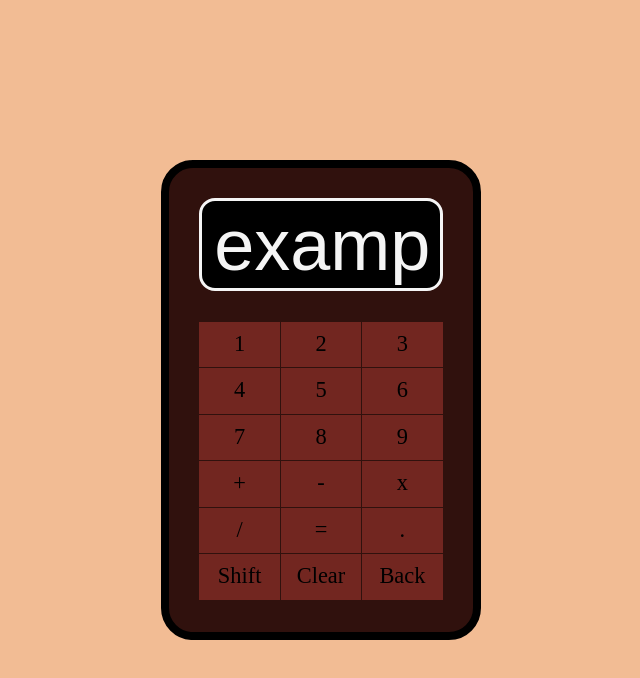
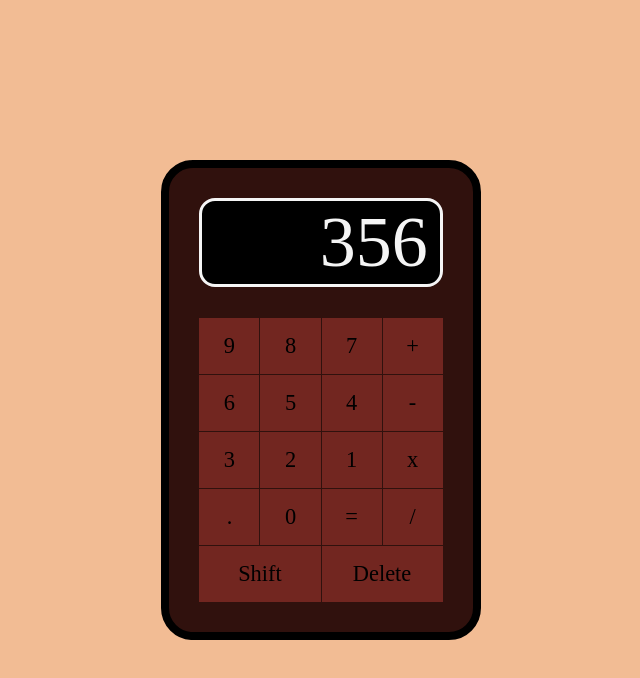
Before and after one commit to andodaryl/SIMPLE-CALCULATOR, a plain HTML site: page index.html in a window 1280 px wide. Shown: the whole page, without its empty margins (319-959 px from the left). Drawn offline with Linux system fonts and the light colour scheme.

Commit message:
updated visuals;

```diff
--- a/index.html
+++ b/index.html
@@ -11,27 +11,27 @@
     <div id="main-container">
       <div id="calculator-body">
         <div id="display-container">
-          <input id="display-content" type="text" value="examplee" />
+          <p id="display-content">356</p>
         </div>
         <div id="controls">
+          <div id="9" class="button">9</div>
+          <div id="8" class="button">8</div>
+          <div id="7" class="button">7</div>
+          <div id="add" class="button operator">+</div>
+          <div id="6" class="button">6</div>
+          <div id="5" class="button">5</div>
+          <div id="4" class="button">4</div>
+          <div id="subtract" class="button operator">-</div>
+          <div id="3" class="button">3</div>
+          <div id="2" class="button">2</div>
           <div id="1" class="button">1</div>
-          <div id="2" class="button">2</div>
-          <div id="3" class="button">3</div>
-          <div id="4" class="button">4</div>
-          <div id="5" class="button">5</div>
-          <div id="6" class="button">6</div>
-          <div id="7" class="button">7</div>
-          <div id="8" class="button">8</div>
-          <div id="9" class="button">9</div>
-          <div id="add" class="button operator">+</div>
-          <div id="subtract" class="button operator">-</div>
           <div id="multiply" class="button operator">x</div>
+          <div id="decimal" class="button mechanic">.</div>
+          <div id="0" class="button">0</div>
+          <div id="equals" class="button operator">=</div>
           <div id="divide" class="button operator">/</div>
-          <div id="equals" class="button operator">=</div>
-          <div id="decimal" class="button mechanic">.</div>
           <div id="shift" class="button mechanic">Shift</div>
-          <div id="clear" class="button mechanic disabled">Clear</div>
-          <div id="backspace" class="button mechanic">Back</div>
+          <div id="delete" class="button mechanic delete"></div>
         </div>
       </div>
     </div>
--- a/main.css
+++ b/main.css
@@ -34,7 +34,7 @@ body {
   flex-direction: column;
   margin: 10rem auto;
   width: 20rem;
-  height: 30rem;
+  height: auto;
   background-color: var(--secondary-color);
   border: 0.5rem solid black;
   border-radius: 2rem;
@@ -46,10 +46,11 @@ body {
   z-index: 30;
   margin: 10% auto;
   width: 80%;
-  height: 20%;
+  height: auto;
   border: 0.2rem solid whitesmoke;
   border-radius: 1rem;
   background-color: black;
+  overflow-wrap: break-word;
 }
 #display-content {
   color: whitesmoke;
@@ -58,19 +59,29 @@ body {
   background-color: transparent;
   border: none;
   width: 90%;
-  height: 100%;
+  height: auto;
   margin: auto;
   text-align: right;
   font-size: 4.5rem;
   pointer-events: none;
+  caret-color: transparent;
+}
+#display-content:focus {
+  outline: none;
 }
 #controls {
   display: grid;
-  grid: repeat(6, 1fr) / repeat(3, 1fr);
+  grid: repeat(5, 1fr) / repeat(4, 1fr);
   gap: 1px;
-  margin: 0 auto;
+  margin: 0 auto 10%;
   width: 80%;
   height: 60%;
+}
+#controls > :nth-last-child(1) {
+  grid-column: 3/5;
+}
+#controls > :nth-last-child(2) {
+  grid-column: 1/3;
 }
 .button {
   position: relative;
@@ -78,7 +89,7 @@ body {
   background-color: var(--tertiary-color);
   text-align: center;
   font-size: 1.4rem;
-  line-height: 200%;
+  line-height: 250%;
 }
 .button:hover:not(.disabled) {
   background-color: black;
@@ -88,15 +99,14 @@ body {
 .button:active:not(.disabled) {
   outline: 0.1rem solid white;
 }
-#shift.engaged {
+#delete.delete::after {
+  content: "Delete";
+}
+#delete.clear {
   background-color: var(--main-color);
   font-weight: bold;
   outline: 0.1rem solid white;
 }
-#clear {
-  outline: 0.1rem solid white;
+#delete.clear::after {
+  content: "Clear";
 }
-.disabled {
-  cursor: not-allowed;
-  outline: none !important;
-}
```
